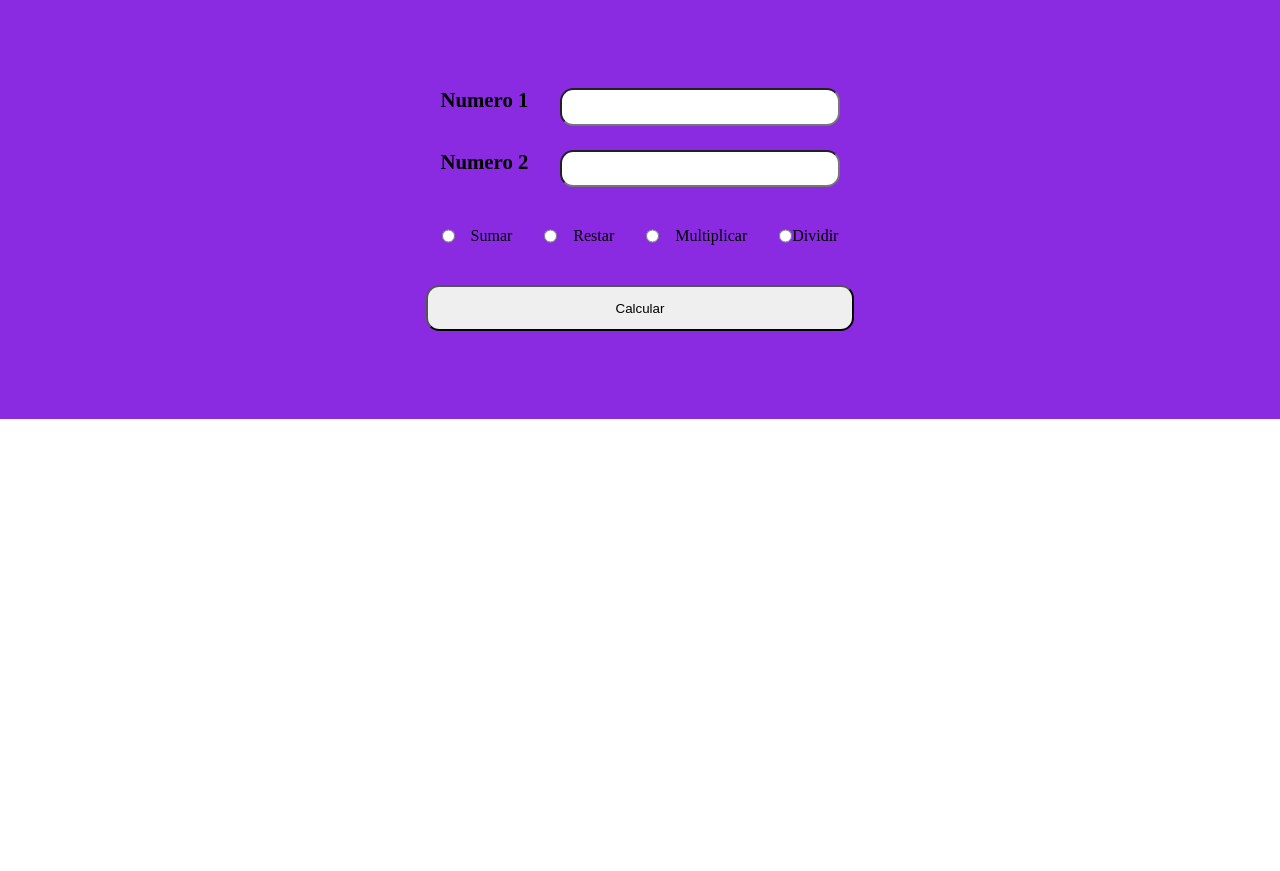
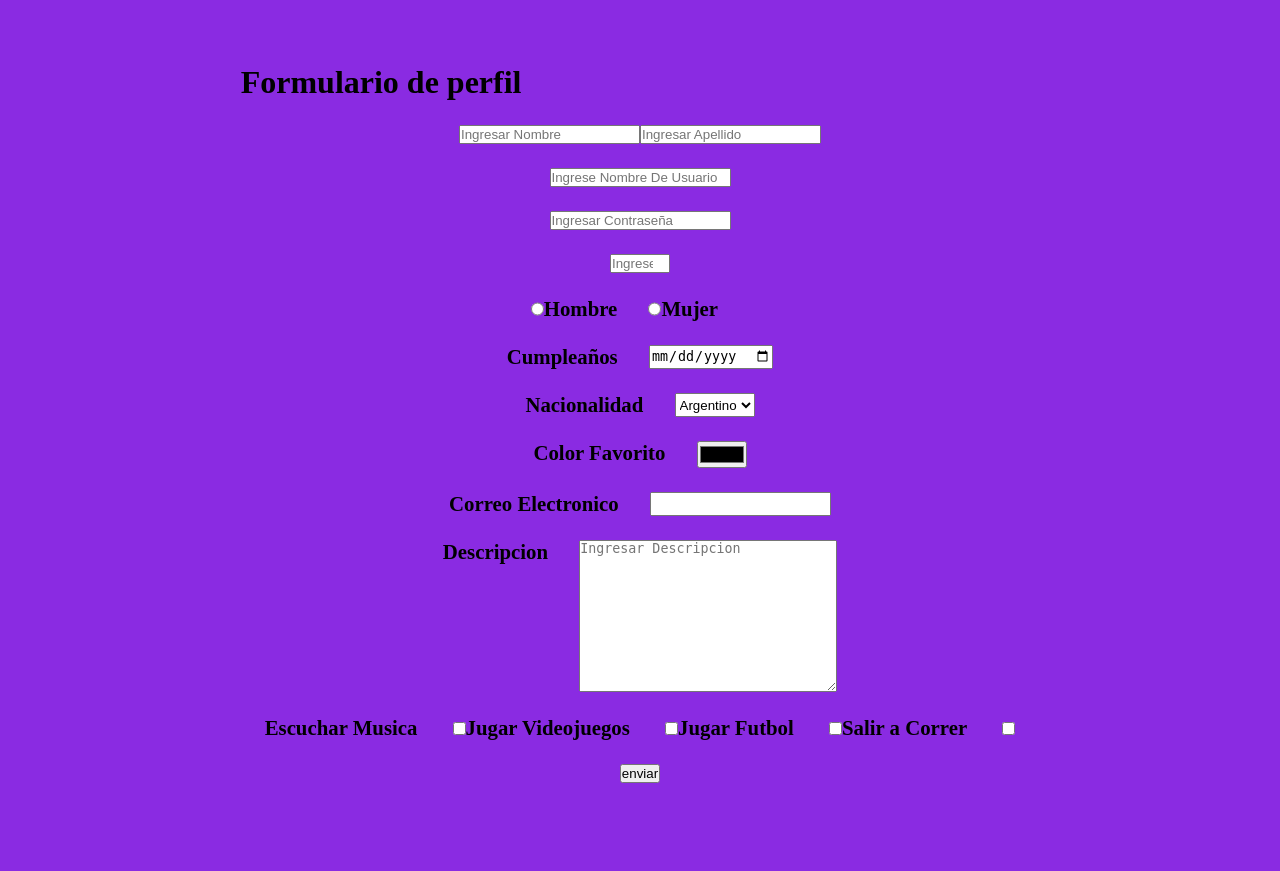
Before and after one commit to LautaroVallejos/webs-dinamicas-2022, a PHP site: page / in a window 1280 px wide. Before the commit the page ends 419 px from the top, so only its background shows below. Run offline with PHP 8.4, Linux system fonts and the light colour scheme.

Commit message:
Trabajo conjunto con fran bot v1

```diff
--- a/index.html
+++ b/index.html
@@ -8,54 +8,102 @@
     <title>Calculadora</title>
 </head>
 <body>
-    <!-- Contenedor del Formulario -->
     <div class="container">
-        <form action="result.php" method="post">
-        <!-- Numero 1 -->
+        <form action="result.php" class="form" method="post">
+            <h1 class="h1">Formulario de perfil</h1>
+            <!-- Nombre y Apellido -->
             <div class="input-container">
-                <label for="" class="label">Numero 1</label>
-                <input class="number" type="number" name="numA" id="">
+                <input type="text" name="name" id="nombre" placeholder="Ingresar Nombre">
+                <input type="text" name="surname" id="apellido" placeholder="Ingresar Apellido">
             </div>
 
-        <!-- Numero 2 -->
+            <!-- Nombre de usuario -->
             <div class="input-container">
-                <label for="" class="label">Numero 2</label>
-                <input class="number" type="number" name="numB" id="">
+                <input type="text" name="user" id="usuario" placeholder="Ingrese Nombre De Usuario ">
             </div>
 
-        <!-- Selector de Operacion -->
+            <!-- Contraseña -->
             <div class="input-container">
-            <!--Sumar-->
-                <div class="operation">
-                    <input type="radio" name="op" value="1" id="suma">
-                    <label for="suma" class="sub-label">Sumar</label>
+                <input type="password" name="pass" id="contraseña" placeholder="Ingresar Contraseña">
+            </div>
+
+            <!-- Edad -->
+            <div class="input-container">
+                <input type="number" name="age" id="edad" min="1" max="100" placeholder="Ingrese su Edad">
+            </div>
+
+            <!-- Sexo -->
+            <div class="input-container">
+                <input type="radio" name="sex" id="male" value="1">
+                <label for="male" class="label">Hombre</label>
+                <input type="radio" name="sex" id="female" value="2">
+                <label for="female" class="label">Mujer</label>
+            </div>
+
+            <!-- Cumpleaños -->
+            <div class="input-container">
+                <label for="cum" class="label">Cumpleaños</label>
+                <input type="date" name="birthday" id="cum">
+            </div>
+
+            <!-- Nacionalidad -->
+            <div class="input-container">
+                <label for="nacionalidad" class="label">Nacionalidad</label>
+                <select id="nacionalidad" name="nationality">
+                  <option value="arg">Argentino</option>
+                  <option value="uru">Uruguayo</option>
+                  <option value="chi">Chileno</option>
+                  <option value="otro">Otro</option>
+                </select>
+            </div>
+
+            <!-- Color Favorito -->
+            <div class="input-container">
+                <label for="color" class="label">Color Favorito</label>
+                <input type="color" name="colour" id="color">
+            </div>
+
+            <!-- Correo Electronico -->
+            <div class="input-container">
+                <label for="mail" class="label">Correo Electronico</label>
+                <input type="email" name="email" id="mail">
+            </div>
+
+            <!-- Descripcion -->
+            <div class="input-container">
+                <label for="descripcion" class="label">Descripcion</label>
+                <textarea name="desc" id="descripcion" cols="30" rows="10" placeholder="Ingresar Descripcion"></textarea>
+            </div>
+
+            <!-- Hobbies -->
+            <div class="input-container">
+
+                <div class="checkbox">
+                    <label for="musica" class="label">Escuchar Musica</label>
+                    <input type="checkbox" name="hobbies[]" id="musica">
                 </div>
 
-            <!--Restar-->
-                <div class="operation">
-                    <input type="radio" name="op" value="2" id="resta">
-                    <label for="resta" class="sub-label">Restar</label>
+                <div class="checkbox">
+                    <label for="juegos" class="label">Jugar Videojuegos</label>
+                    <input type="checkbox" name="hobbies[]" id="juegos">
                 </div>
 
-            <!--Multiplicar-->
-                <div class="operation">
-                    <input type="radio" name="op" value="3" id="mult">
-                    <label for="mult" class="sub-label">Multiplicar</label>
+                <div class="checkbox">
+                    <label for="futbol" class="label">Jugar Futbol</label>
+                    <input type="checkbox" name="hobbies[]" id="futbol">
                 </div>
 
-            <!-- Dividir -->
-                <div class="operation">
-                    <input type="radio" name="op" value="4" id="div">
-                    <label for="div" class="sub-lab">Dividir</label>
+                <div class="checkbox">
+                    <label for="correr" class="label">Salir a Correr</label>
+                    <input type="checkbox" name="hobbies[]" id="correr">
                 </div>
+
             </div>
 
-        <!-- Enviar Peticion -->
             <div class="input-container">
-                <input id="send" type="submit" name="send" value="Calcular">
+                <input type="submit" value="enviar">
             </div>
         </form>
     </div>
-
 </body>
 </html>
```
Also changed, not shown: result.php (+32 -47 lines).
